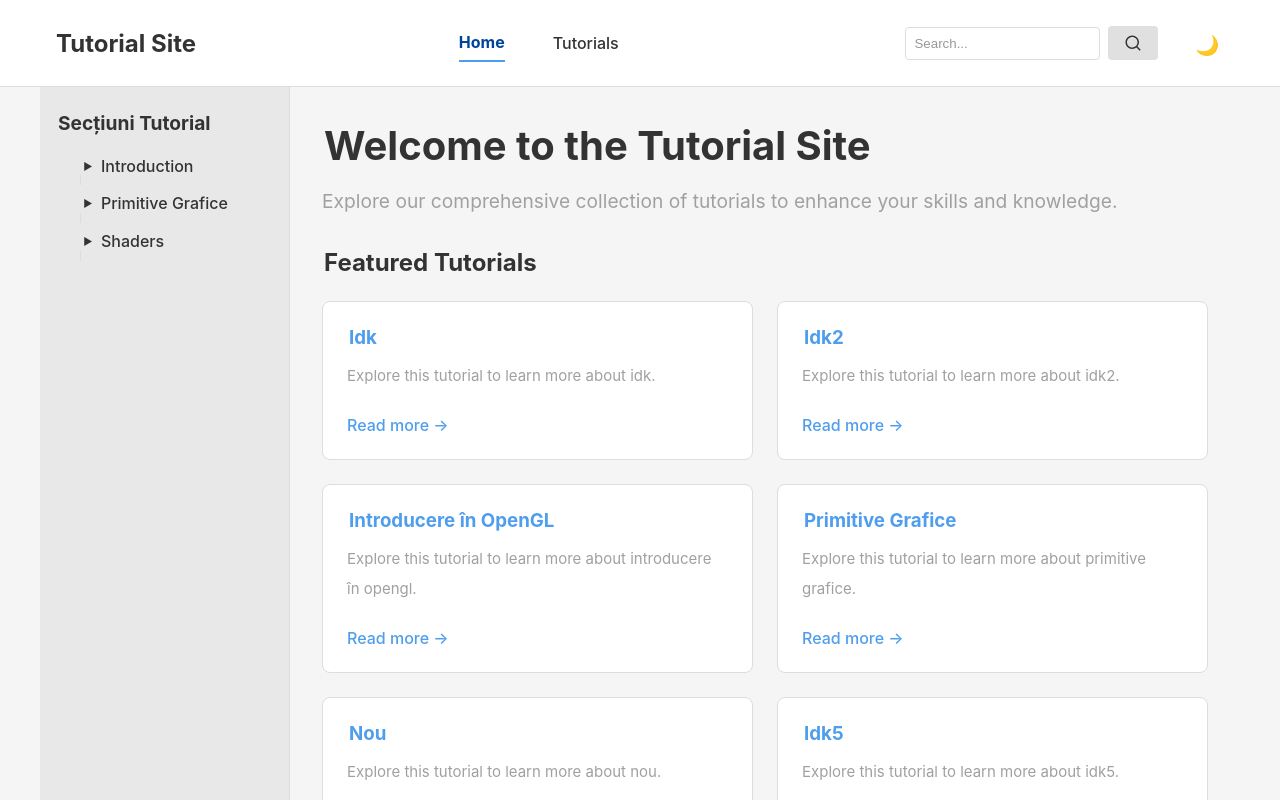
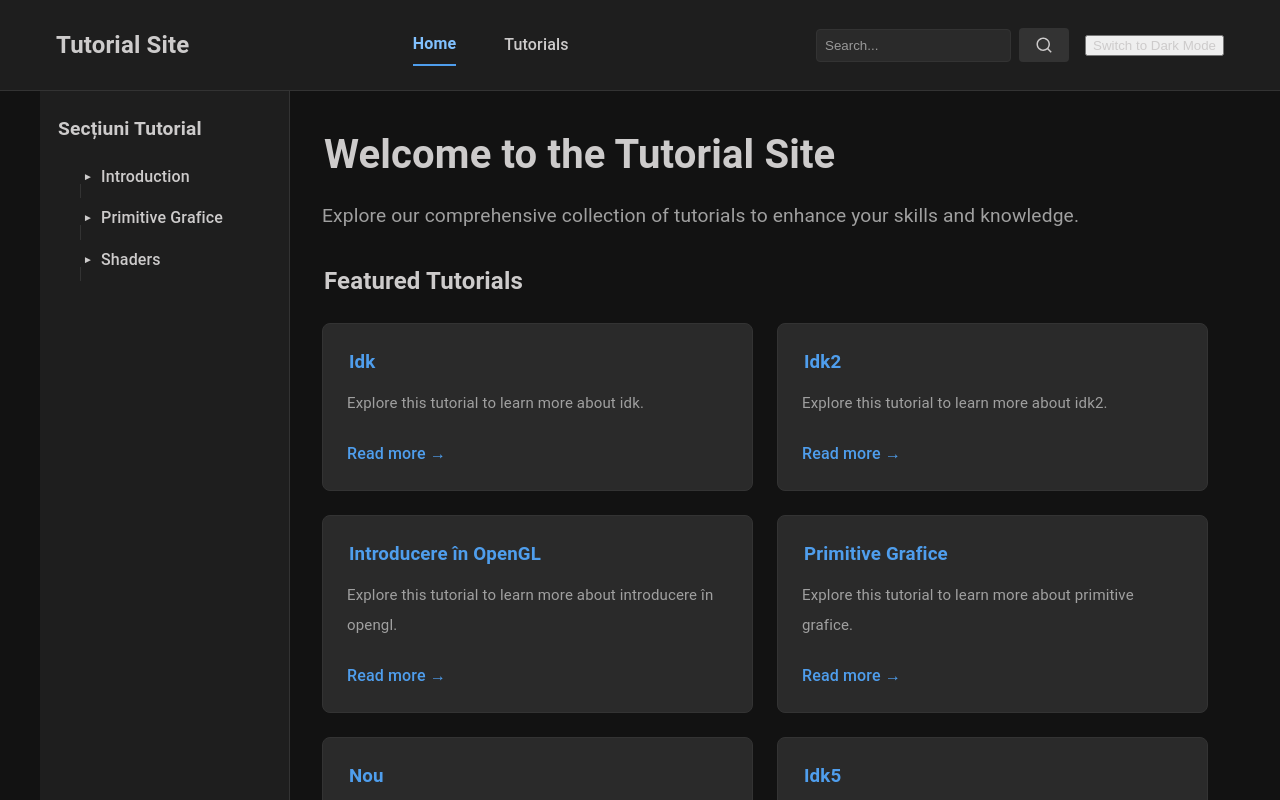
Before and after one commit to Lung-Alexandra/tutorial-site, a Next.js app: page / in a window 1280 px wide. Shown: the top 800 px of the page. Built offline with nearby package versions, Linux system fonts and the light colour scheme.

Commit message:
added mui theme

```diff
--- a/components/Layout.js
+++ b/components/Layout.js
@@ -3,45 +3,11 @@ import Link from 'next/link';
 import { useRouter } from 'next/router';
 import { useEffect, useState } from 'react';
 import Navigation from './Navigation';
+import ThemeToggleButton from "./ThemeToggleButton";
 
 export default function Layout({ children, nav, metadata }) {
     const router = useRouter();
     const [searchTerm, setSearchTerm] = useState('');
-    const [darkMode, setDarkMode] = useState(false);
-
-    // Efect pentru a seta tema inițială
-    useEffect(() => {
-        // Verifică dacă există o temă salvată în localStorage
-        const savedTheme = localStorage.getItem('darkMode');
-        if (savedTheme) {
-            setDarkMode(savedTheme === 'true');
-        } else {
-            // Verifică preferințele sistemului
-            const prefersDark = window.matchMedia('(prefers-color-scheme: dark)').matches;
-            setDarkMode(prefersDark);
-        }
-    }, []);
-
-    // Efect pentru a aplica tema
-    useEffect(() => {
-        // Aplică tema la body și html
-        if (darkMode) {
-            document.body.setAttribute('data-theme', 'dark');
-            document.documentElement.setAttribute('data-theme', 'dark');
-            document.body.classList.add('dark-theme'); // pentru compatibilitate
-        } else {
-            document.body.setAttribute('data-theme', 'light');
-            document.documentElement.setAttribute('data-theme', 'light');
-            document.body.classList.remove('dark-theme');
-        }
-        // Salvează preferințele
-        localStorage.setItem('darkMode', darkMode);
-    }, [darkMode]);
-
-    // Toggle pentru tema dark/light
-    const toggleTheme = () => {
-        setDarkMode(!darkMode);
-    };
 
     const handleSearch = (e) => {
         e.preventDefault();
@@ -91,9 +57,10 @@ export default function Layout({ children, nav, metadata }) {
                                 </svg>
                             </button>
                         </form>
-                        <button className="theme-toggle" onClick={toggleTheme}>
-                            {darkMode ? '☀️' : '🌙'}
-                        </button>
+                        {/*<button className="theme-toggle" onClick={toggleTheme}>*/}
+                        {/*    {darkMode ? '☀️' : '🌙'}*/}
+                        {/*</button>*/}
+                        <ThemeToggleButton/>
                     </div>
                 </div>
             </header>
--- /dev/null
+++ b/components/ThemeToggleButton.tsx
@@ -0,0 +1,34 @@
+import React, {useEffect, useState} from 'react';
+import {useTheme} from "../pages/ThemeContext";
+
+const ThemeToggleButton = () => {
+    const { theme, toggleTheme } = useTheme();
+
+    // Code that sets the theme in the old way
+    const [darkMode, setDarkMode] = useState(true);
+
+    useEffect(() => {
+        if (darkMode) {
+            document.body.setAttribute('data-theme', 'dark');
+            document.documentElement.setAttribute('data-theme', 'dark');
+            document.body.classList.add('dark-theme'); // pentru compatibilitate
+        } else {
+            document.body.setAttribute('data-theme', 'light');
+            document.documentElement.setAttribute('data-theme', 'light');
+            document.body.classList.remove('dark-theme');
+        }
+        localStorage.setItem('darkMode', String(darkMode));
+    }, [darkMode]);
+
+    const toggleThemeOld = () => {
+        setDarkMode(!darkMode);
+    };
+
+    return (
+        <button onClick={() => {toggleTheme(); toggleThemeOld()}}>
+            Switch to {theme === 'light' ? 'Dark' : 'Light'} Mode
+        </button>
+    );
+};
+
+export default ThemeToggleButton;
--- /dev/null
+++ b/pages/ThemeContext.tsx
@@ -0,0 +1,51 @@
+import React, { createContext, useContext, useState, useEffect } from 'react';
+import { ThemeProvider as MUIThemeProvider, createTheme, PaletteMode } from '@mui/material/styles';
+import { CssBaseline } from '@mui/material';
+
+interface ThemeContextType {
+    theme: PaletteMode;
+    toggleTheme: () => void;
+}
+
+const defaultContextValue: ThemeContextType = {
+    theme: 'light',
+    toggleTheme: () => {},
+};
+
+const ThemeContext = createContext<ThemeContextType>(defaultContextValue);
+
+export const useTheme = () => {
+    return useContext(ThemeContext);
+};
+
+export const ThemeProvider = ({ children }) => {
+    const [theme, setTheme] = useState<PaletteMode>('light');
+
+    useEffect(() => {
+        const savedTheme = localStorage.getItem('theme') as PaletteMode;
+        if (savedTheme) {
+            setTheme(savedTheme);
+        }
+    }, []);
+
+    const toggleTheme = () => {
+        const newTheme = theme === 'light' ? 'dark' : 'light';
+        setTheme(newTheme);
+        localStorage.setItem('theme', newTheme);
+    };
+
+    const muiTheme = createTheme({
+        palette: {
+            mode: theme,
+        },
+    });
+
+    return (
+        <ThemeContext.Provider value={{ theme, toggleTheme }}>
+            <MUIThemeProvider theme={muiTheme}>
+                <CssBaseline />
+                {children}
+            </MUIThemeProvider>
+        </ThemeContext.Provider>
+    );
+};
--- a/pages/_app.js
+++ b/pages/_app.js
@@ -1,9 +1,14 @@
 import '../public/styles/main.css';
 import '../public/styles/theme.css';
 import 'katex/dist/katex.min.css';
+import {ThemeProvider} from "./ThemeContext";
 
 function MyApp({ Component, pageProps }) {
-    return <Component {...pageProps} />;
+    return (
+        <ThemeProvider>
+            <Component {...pageProps} />
+        </ThemeProvider>
+    )
 }
 
 export default MyApp;
```
